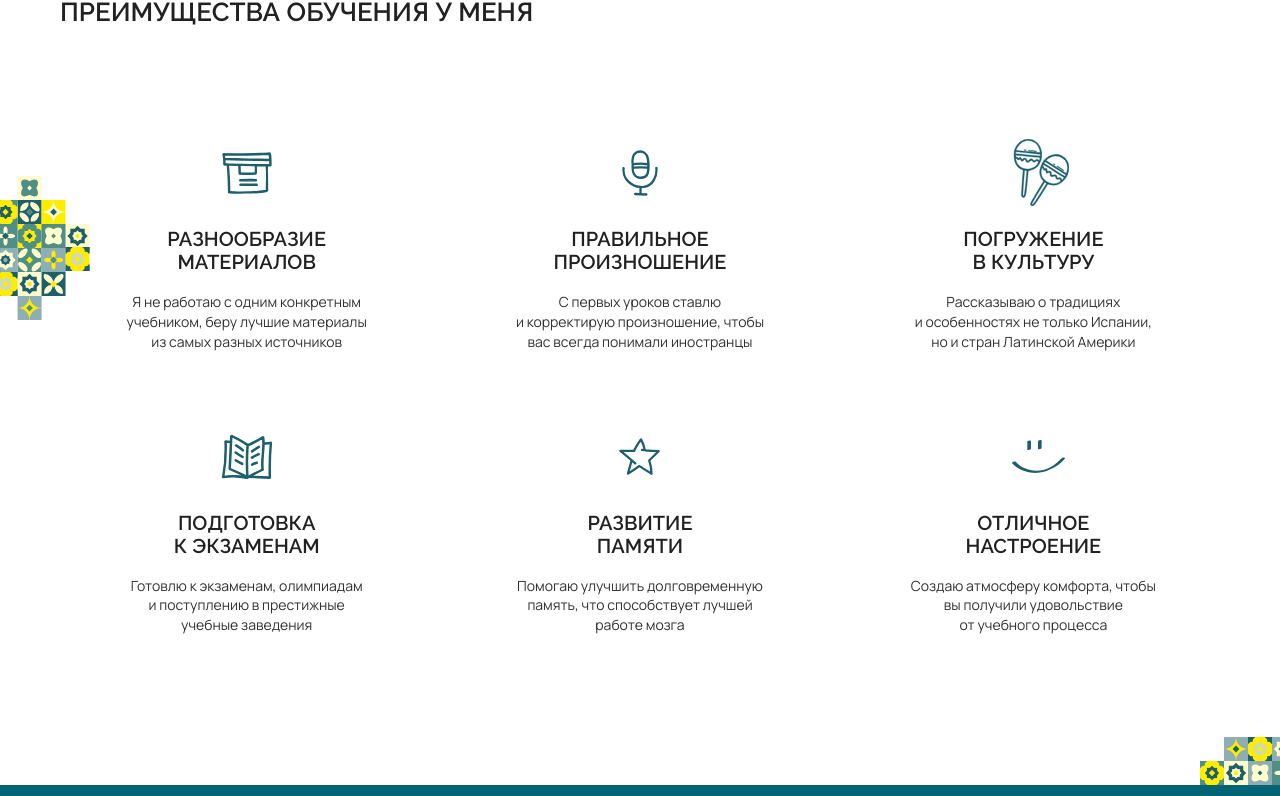
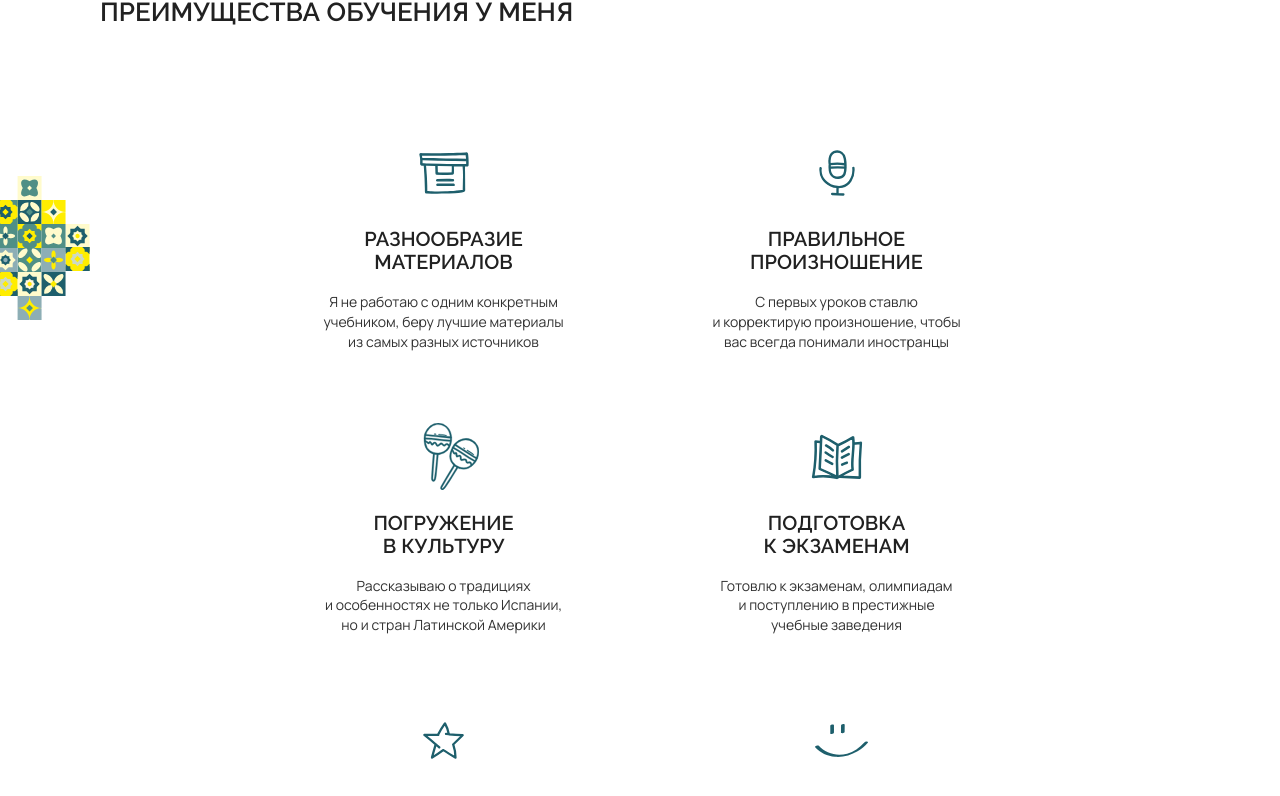
Before and after one commit to elrouss/spanish-with-anna, a Next.js app in the folder frontend/: page / in a window 1280 px wide. Shown: the part 1873-2669 px from the top of the page. Built offline with nearby package versions, Linux system fonts and the light colour scheme.

Commit message:
feat: make tablet adaptive of benefits

```diff
--- a/frontend/src/components/StudyingBenefits/StudyingBenefits.module.scss
+++ b/frontend/src/components/StudyingBenefits/StudyingBenefits.module.scss
@@ -2,6 +2,10 @@
 
 .section {
   position: relative;
+
+  @media screen and (max-width: calc($media-laptop - 1px)) {
+    overflow: hidden;
+  }
 }
 
 .wrapper {
@@ -11,6 +15,15 @@
   max-width: $wrapper-main-desktop;
   margin: 0 auto;
   padding: 105px 0 150px;
+
+  @media screen and (max-width: calc($media-desktop - 1px)) {
+    margin: 0 $margin-blocks-sides-formula-tablet;
+  }
+
+  @media screen and (max-width: calc($media-laptop - 1px)) {
+    padding: $padding-half-blocks-top-btm-tablet 0
+      $padding-full-blocks-top-btm-tablet;
+  }
 }
 
 .heading {
@@ -27,9 +40,15 @@
 .benefits {
   display: grid;
   grid-template-columns: repeat(auto-fill, minmax(373px, auto));
+  justify-content: center;
   column-gap: 20px;
   row-gap: 60px;
   width: 100%;
+
+  @media screen and (max-width: calc($media-laptop - 1px)) {
+    grid-template-columns: repeat(auto-fill, minmax(auto, 314px));
+    row-gap: 70px;
+  }
 }
 
 .benefit {
@@ -49,6 +68,11 @@
   background: url(../../../public/assets/icons/tile-1.svg) center no-repeat;
   width: 90px;
   height: 169px;
+
+  @media screen and (max-width: calc($media-laptop - 1px)) {
+    top: 144px;
+    left: -42px;
+  }
 }
 
 .decorativeTileRight {
@@ -59,4 +83,8 @@
   background: url(../../../public/assets/icons/tile-2.svg) center no-repeat;
   width: 80px;
   height: 48px;
+
+  @media screen and (max-width: calc($media-laptop - 1px)) {
+    right: -9px;
+  }
 }
--- a/frontend/src/styles/abstracts/variables/media-queries.scss
+++ b/frontend/src/styles/abstracts/variables/media-queries.scss
@@ -1 +1,3 @@
+$media-desktop: 1440px;
+$media-laptop: 1024px;
 $media-tablet: 768px;
--- a/frontend/src/styles/abstracts/variables/wrappers.scss
+++ b/frontend/src/styles/abstracts/variables/wrappers.scss
@@ -1,2 +1,10 @@
 $wrapper-main-desktop: 1160px;
 $wrapper-main-tablet: 648px;
+
+$margin-blocks-sides-tablet: 60px;
+$padding-full-blocks-top-btm-tablet: 130px;
+$padding-half-blocks-top-btm-tablet: 85px;
+
+$margin-blocks-sides-formula-tablet: calc(
+  $margin-blocks-sides-tablet / $media-tablet * 100%
+);
```
